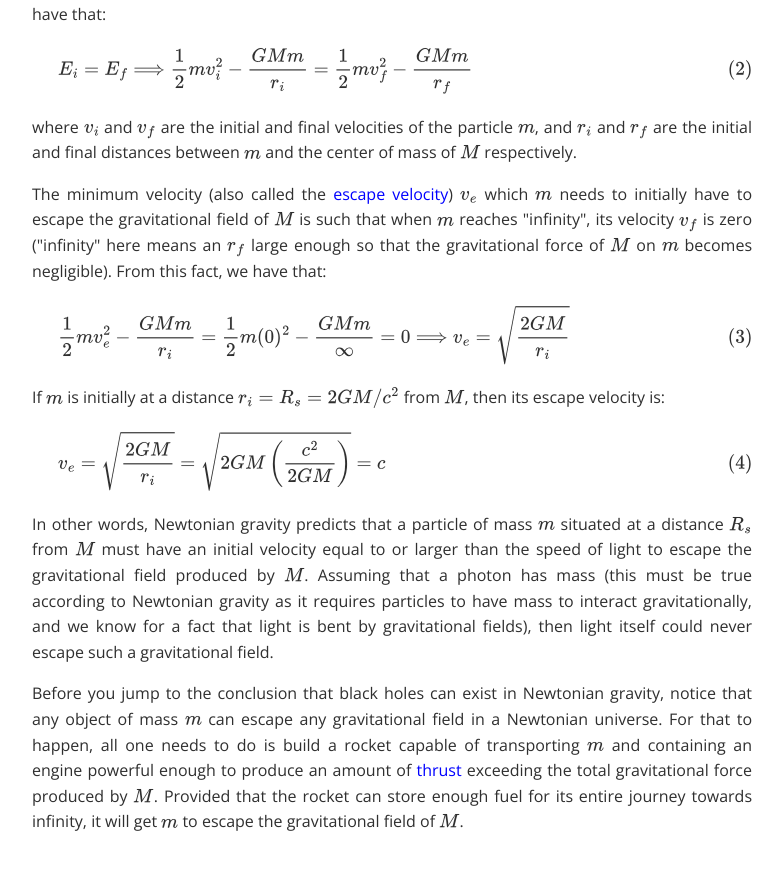
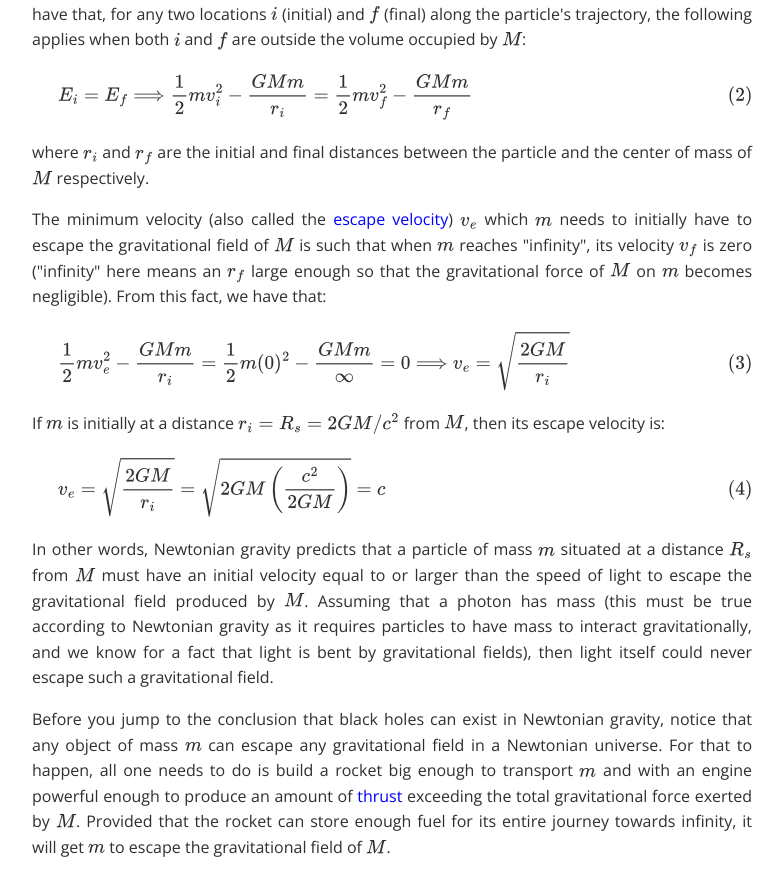
Before and after one commit to dassencio/blog, a Vue app: page /6 in a window 1280 px wide. Shown: the part 546-1442 px from the top of the page, without its empty margins (248-1031 px from the left). Built offline with nearby package versions, Linux system fonts and the light colour scheme.

Commit message:
Improve post text

```diff
--- a/src/posts/6.vue
+++ b/src/posts/6.vue
@@ -20,8 +20,11 @@
   <p>
     Curiously, the Schwarzschild radius is also relevant in the Newtonian theory
     of gravitation. To see why, consider a particle of mass $m$ subject to the
-    gravitational force of a spherical and uniformly dense body of mass $M$ and
-    radius $r \leq R_s$. Since gravity is a conservative force, we have that:
+    gravitational field of a spherical and uniformly dense body of mass $M$ and
+    radius $r \leq R_s$. Since gravity is a conservative force, we have that,
+    for any two locations $i$ (initial) and $f$ (final) along the particle's
+    trajectory, the following applies when both $i$ and $f$ are outside the
+    volume occupied by $M$:
   </p>
 
   <EquationBlock>
@@ -30,9 +33,8 @@
   </EquationBlock>
 
   <p>
-    where $v_i$ and $v_f$ are the initial and final velocities of the particle
-    $m$, and $r_i$ and $r_f$ are the initial and final distances between $m$ and
-    the center of mass of $M$ respectively.
+    where $r_i$ and $r_f$ are the initial and final distances between the
+    particle and the center of mass of $M$ respectively.
   </p>
 
   <p>
@@ -72,12 +74,12 @@
     Before you jump to the conclusion that black holes can exist in Newtonian
     gravity, notice that any object of mass $m$ can escape any gravitational
     field in a Newtonian universe. For that to happen, all one needs to do is
-    build a rocket capable of transporting $m$ and containing an engine powerful
+    build a rocket big enough to transport $m$ and with an engine powerful
     enough to produce an amount of
     <a href="https://en.wikipedia.org/wiki/Thrust">thrust</a> exceeding the
-    total gravitational force produced by $M$. Provided that the rocket can
-    store enough fuel for its entire journey towards infinity, it will get $m$
-    to escape the gravitational field of $M$.
+    total gravitational force exerted by $M$. Provided that the rocket can store
+    enough fuel for its entire journey towards infinity, it will get $m$ to
+    escape the gravitational field of $M$.
   </p>
 </template>
 
```
